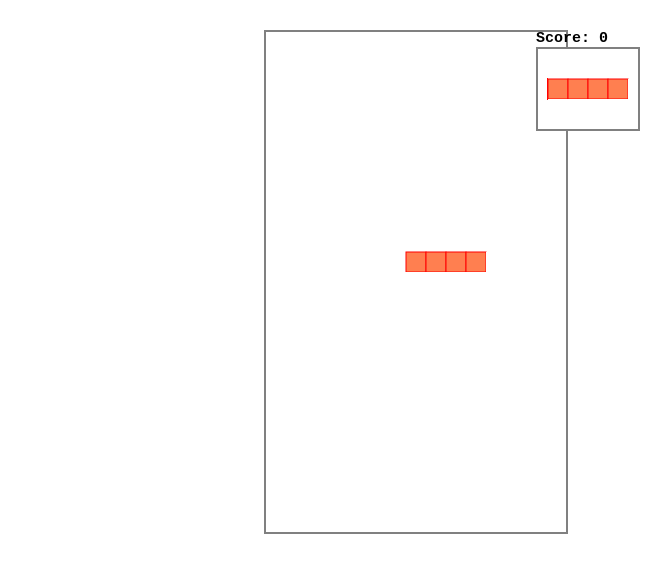
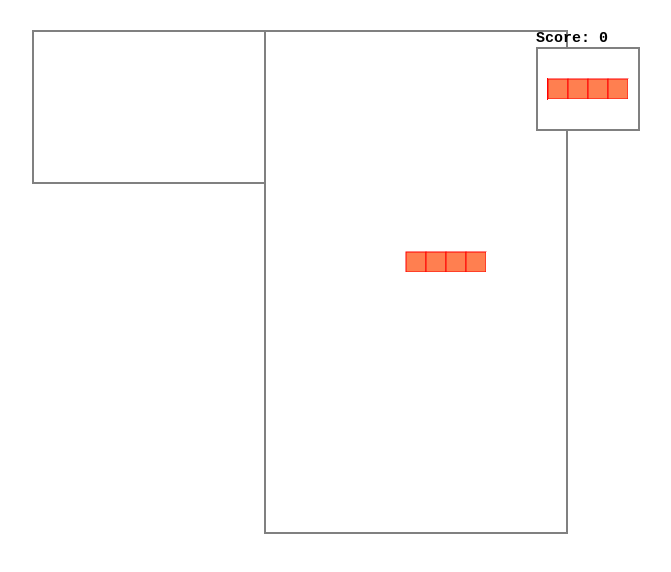
Before and after one commit to swittuth/tetris, a plain HTML site: page index.html in a window 1280 px wide. Shown: the part 94-666 px from the top of the page, without its empty margins (224-895 px from the left). Drawn offline with Linux system fonts and the light colour scheme.

Commit message:
created a container and console for hold block

```diff
--- a/board.js
+++ b/board.js
@@ -3,6 +3,9 @@ export const gameCtx = gameConsole.getContext('2d');
 
 const nextBlockConsole = document.getElementById("nextBlockConsole");
 const nextBlockCtx = nextBlockConsole.getContext('2d');
+
+const holdBlockConsole = document.getElementById("holdBlockConsole");
+const holdBlockCtx = holdBlockConsole.getContext('2d');
 
 const scoreElement = document.getElementById("score");
 let gameStatus = document.getElementById("gameStatus");
@@ -20,9 +23,13 @@ gameConsole.height = 500; // indicate row
 nextBlockConsole.width = 100;
 nextBlockConsole.height = 80;
 
+
+
 // the board will command when the blocks are randomly generated
 export class Game_Board {
     constructor() {
+
+
 
         // for the next block canvas
         this.num_row_next = nextBlockConsole.height / block.MEASUREMENT;
--- a/index.html
+++ b/index.html
@@ -9,6 +9,14 @@
         <h1>TETRIS</h1>
 
         <p id = "gameStatus">Game Paused</p>
+
+        <div id = holdBlockContainer>
+
+            <canvas id = "holdBlockConsole">
+
+            </canvas>
+
+        </div>
 
         <div id = gameContainer>
 
--- a/style.css
+++ b/style.css
@@ -16,6 +16,19 @@ body {
 
 canvas {
     display: inline-block;
+}
+
+#holdBlockContainer {
+    position: absolute;
+    left: 20%;
+
+}
+
+#holdBlockConsole {
+    position: relative;
+    margin: 0 auto;
+    border: 2px solid grey;
+    background-color: white;
 }
 
 #gameContainer {
```
